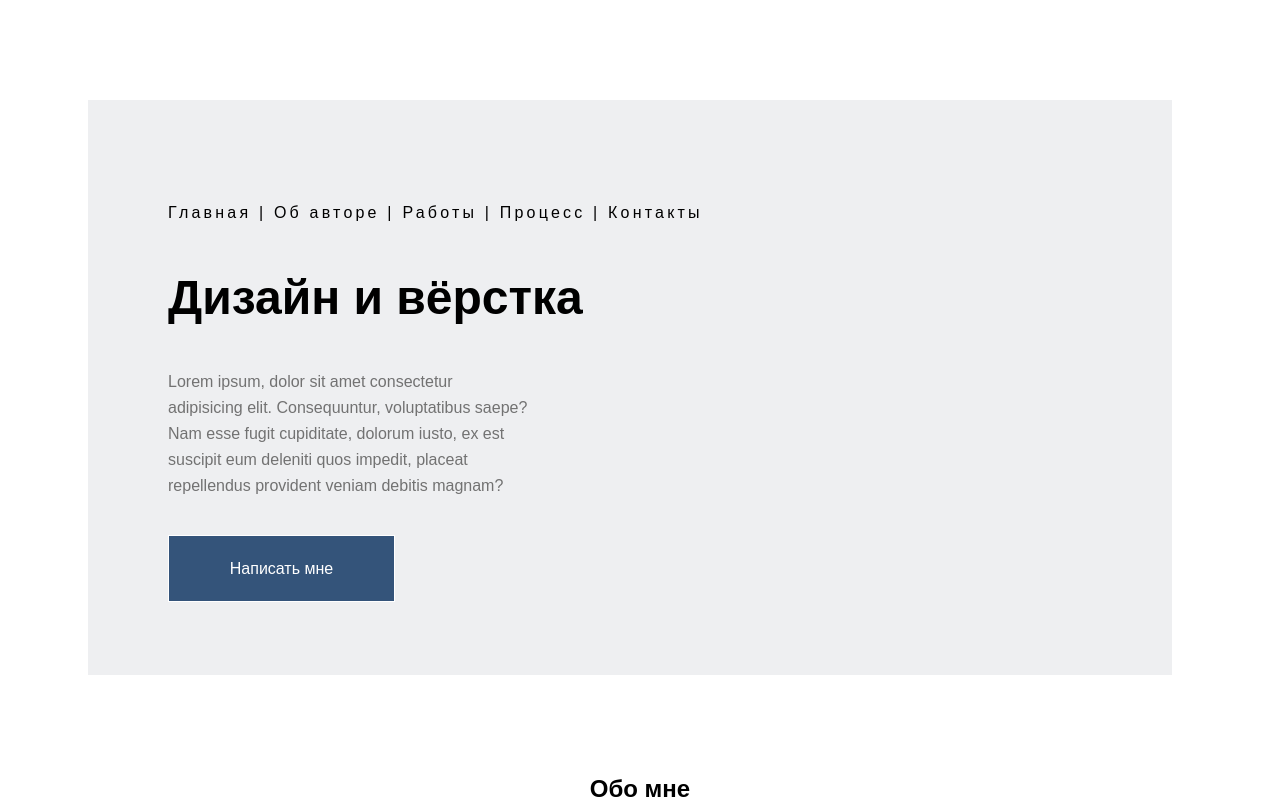
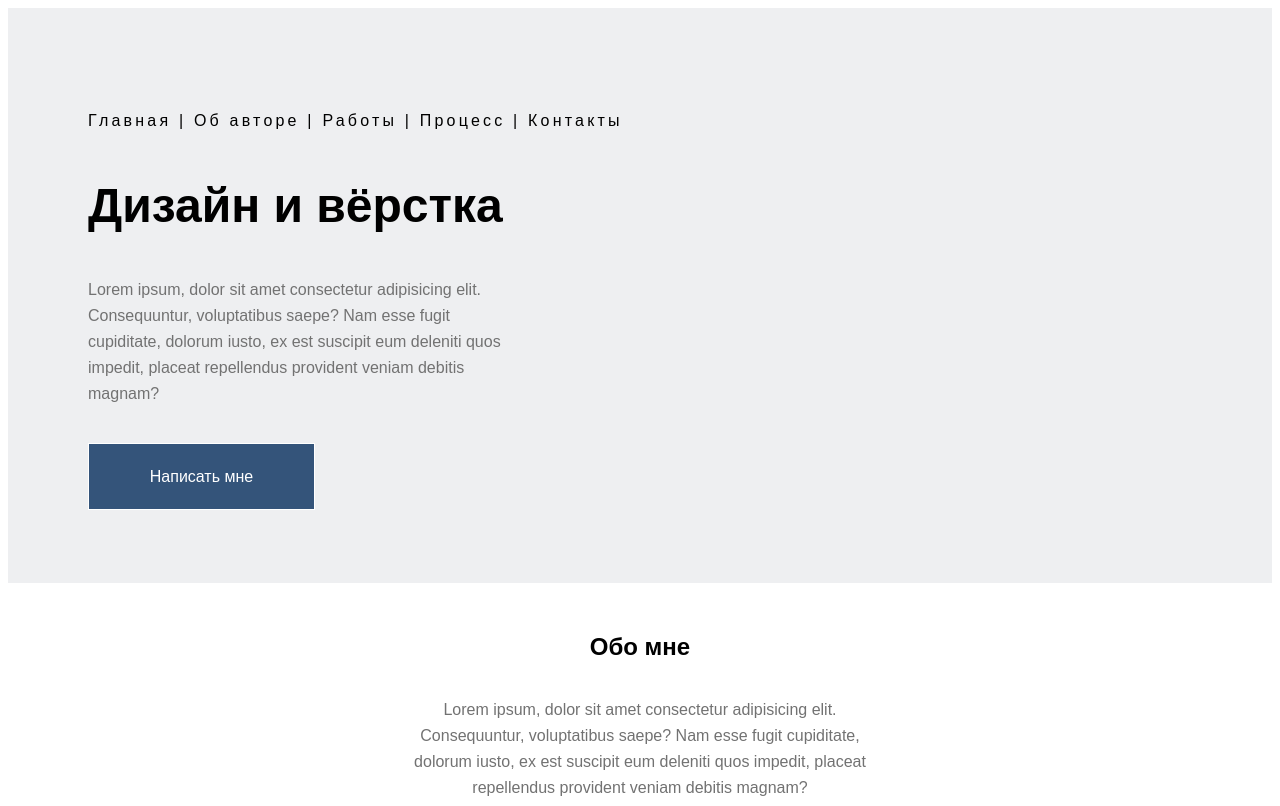
Before and after one commit to AlexanderZavediy/FE-Kurs, a plain HTML site: page index.html in a window 1280 px wide. Shown: the top 806 px of the page. Drawn offline with Linux system fonts and the light colour scheme; files whose address does not match are found by name.

Commit message:
minor modifie

```diff
--- a/style/style.css
+++ b/style/style.css
@@ -11,7 +11,6 @@ header {
   background-color: #eeeff1;
   font-size: 16px;
   font-weight: 500;
-  margin: 100px 100px 100px 80px;
   padding: 100px 100px 10rem 80px;
 }
 
```
